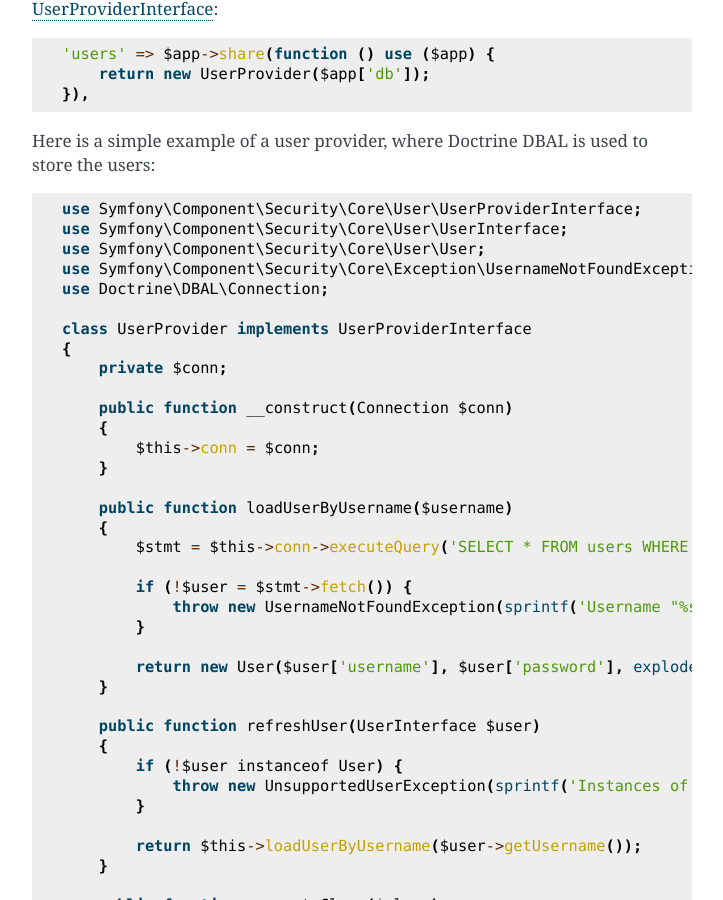
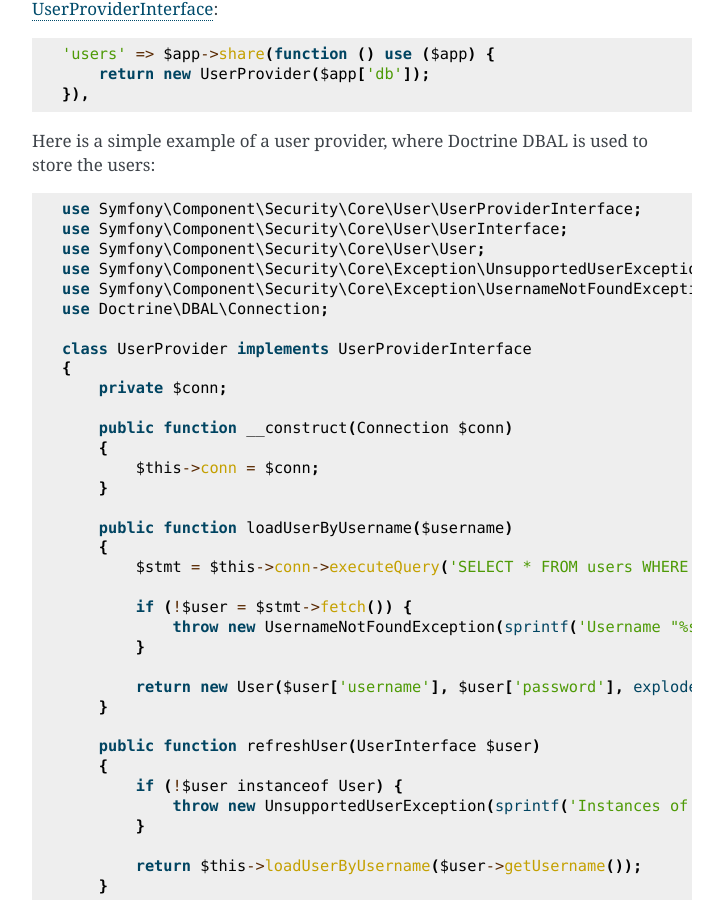
Before and after one commit to silexphp/Silex, a Sphinx documentation site: the page built from doc/providers/security.rst, in a window 1280 px wide and 900 px high, scrolled down 8143 px. Shown: the whole window, without its empty margins (388-1111 px from the left). Built offline with Sphinx 7.4.7, drawn with Linux system fonts in a browser that asks for light colours.

Commit message:
[Doc] Fixed some missing use statements in the security

```diff
--- a/doc/providers/security.rst
+++ b/doc/providers/security.rst
@@ -405,6 +405,7 @@ store the users::
     use Symfony\Component\Security\Core\User\UserProviderInterface;
     use Symfony\Component\Security\Core\User\UserInterface;
     use Symfony\Component\Security\Core\User\User;
+    use Symfony\Component\Security\Core\Exception\UnsupportedUserException;
     use Symfony\Component\Security\Core\Exception\UsernameNotFoundException;
     use Doctrine\DBAL\Connection;
 
```
